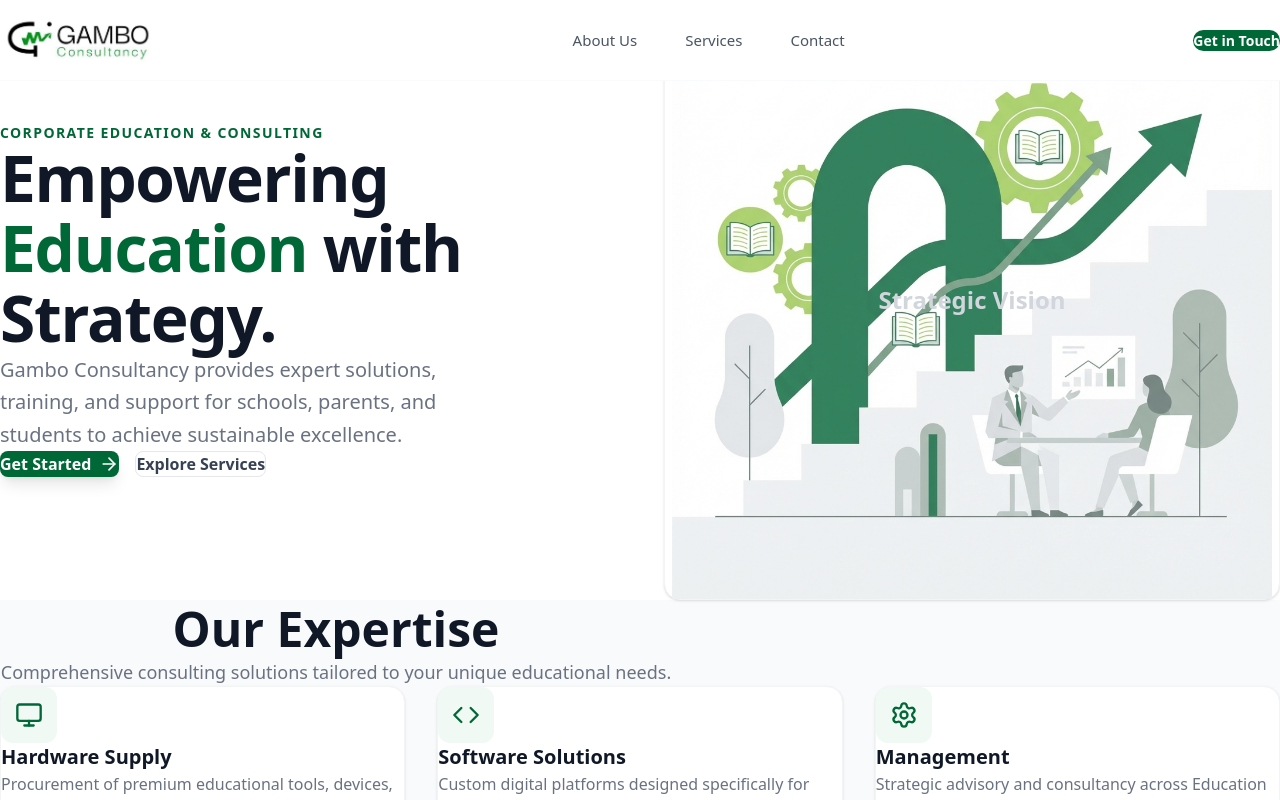
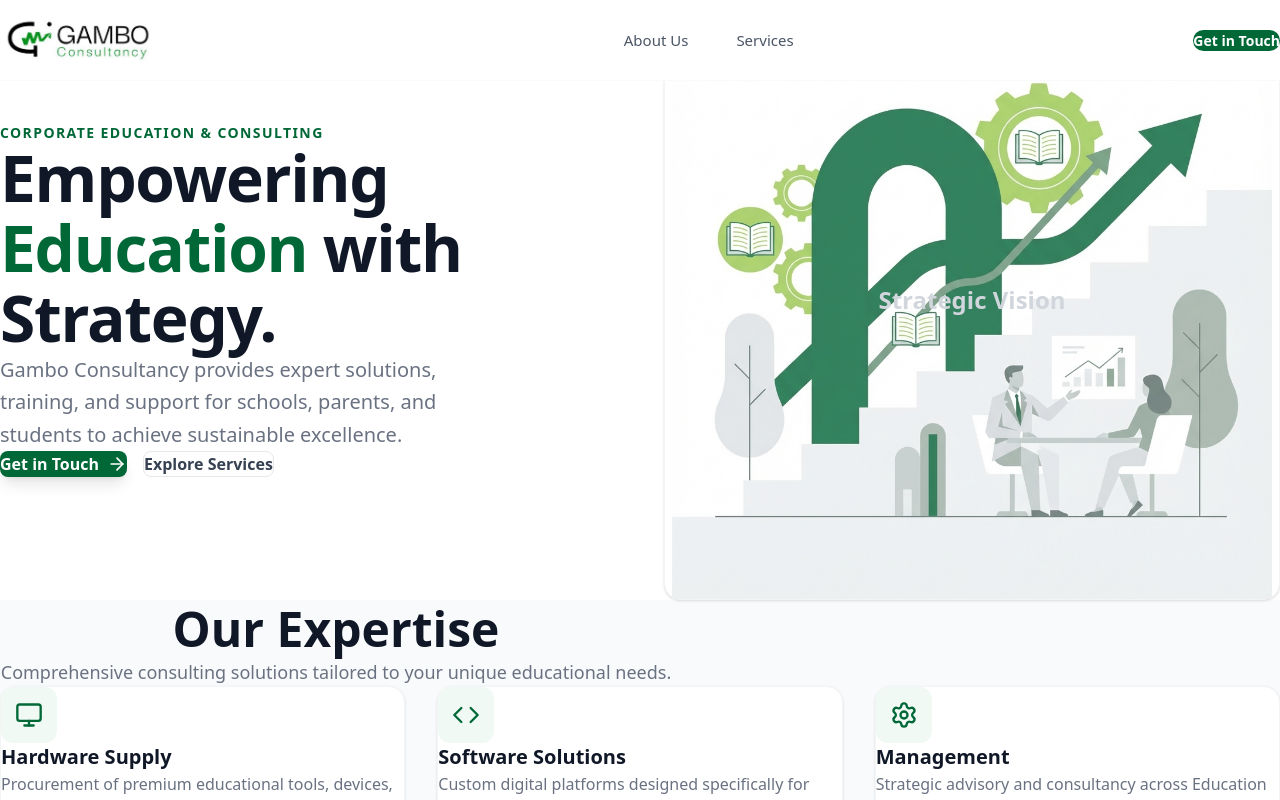
Before and after one commit to samkiell/GamboConsultancy, a Next.js app: page / in a window 1280 px wide. Shown: the top 800 px of the page. Built offline with nearby package versions, Linux system fonts and the light colour scheme.

Commit message:
feat: Add initial landing page content and navigation bar component.

```diff
--- a/src/app/page.tsx
+++ b/src/app/page.tsx
@@ -68,7 +68,7 @@
                 href="/contact"
                 className="px-8 py-4 bg-[var(--primary)] text-white font-semibold rounded-lg hover:bg-[var(--primary-dark)] transition-all flex items-center justify-center gap-2 shadow-lg hover:shadow-xl hover:-translate-y-1 w-full sm:w-auto"
               >
-                Get Started <ArrowRight size={20} />
+                Get in Touch <ArrowRight size={20} />
               </Link>
               <Link
                 href="/services"
--- a/src/components/Navbar.tsx
+++ b/src/components/Navbar.tsx
@@ -19,7 +19,6 @@
   const links = [
     { name: 'About Us', href: '/about' },
     { name: 'Services', href: '/services' },
-    { name: 'Contact', href: '/contact' },
   ];
 
   return (
```
